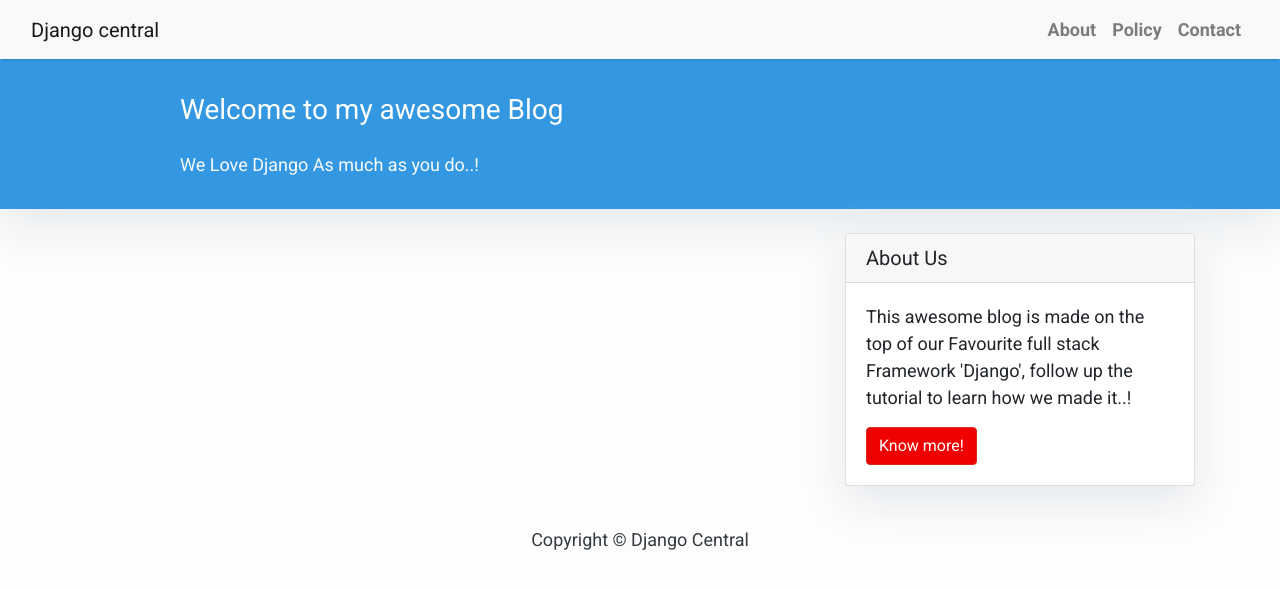
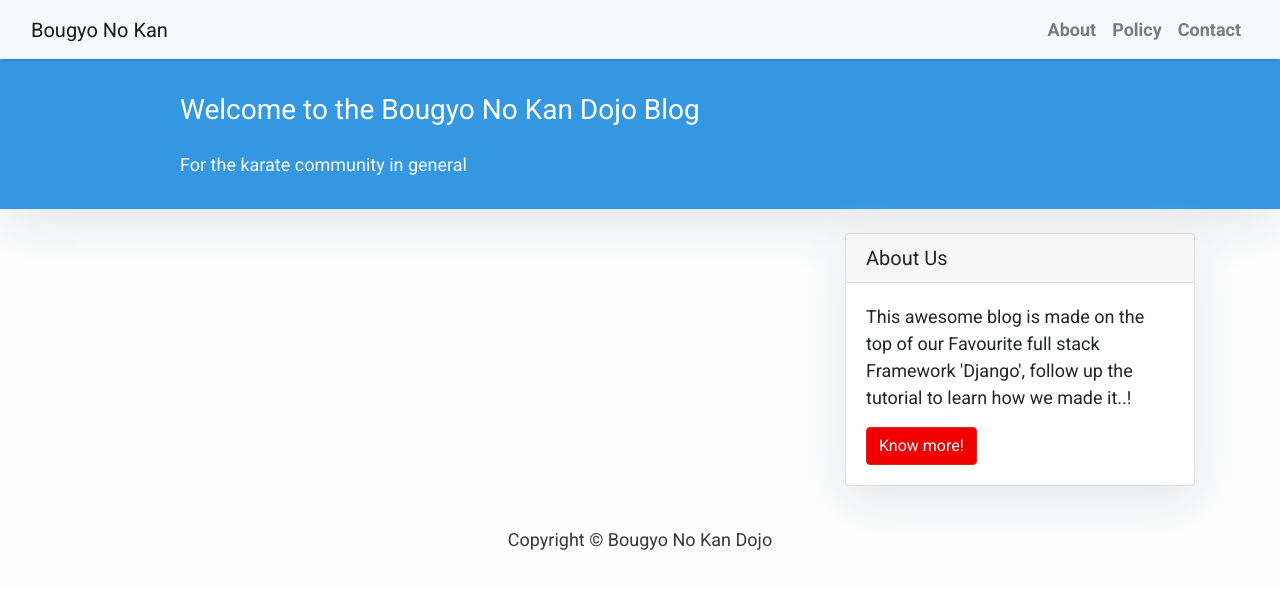
Before and after one commit to wseyler/ikyoshi_project, a Django app: page /blog/ in a window 1280 px wide. Shown: the top 589 px of the page. Run offline with Django 3.2, Linux system fonts and the light colour scheme; data that the repository does not hold is empty; some libraries are stand-ins or nearby versions.

Commit message:
Trying to get blogs working.

```diff
--- a/blog/templates/blog/base.html
+++ b/blog/templates/blog/base.html
@@ -2,7 +2,7 @@
 <html>
 
     <head>
-        <title>Django Central</title>
+        <title>Bougyo No Kan Dojo</title>
         <link href="https://fonts.googleapis.com/css?family=Roboto:400,700" rel="stylesheet">
         <meta name="google" content="notranslate" />
         <meta name="viewport" content="width=device-width, initial-scale=1" />
@@ -37,7 +37,7 @@
         <!-- Navigation -->
         <nav class="navbar navbar-expand-lg navbar-light bg-light shadow" id="mainNav">
             <div class="container-fluid">
-                <a class="navbar-brand" href="{% url 'home' %}">Django central</a>
+                <a class="navbar-brand" href="{% url 'home' %}">Bougyo No Kan</a>
                 <button class="navbar-toggler navbar-toggler-right" type="button" data-toggle="collapse" data-target="#navbarResponsive"
                     aria-controls="navbarResponsive" aria-expanded="false" aria-label="Toggle navigation">
                     <span class="navbar-toggler-icon"></span>
@@ -62,7 +62,7 @@
         {% endblock content %}
         <!-- Footer -->
         <footer class="py-3 bg-grey">
-            <p class="m-0 text-dark text-center ">Copyright &copy; Django Central</p>
+            <p class="m-0 text-dark text-center ">Copyright &copy; Bougyo No Kan Dojo</p>
         </footer>
     </body>
 
--- a/blog/templates/blog/index.html
+++ b/blog/templates/blog/index.html
@@ -22,8 +22,8 @@
         <div class="row">
             <div class=" col-md-8 col-md-10 mx-auto">
                 <div class="site-heading">
-                    <h3 class=" site-heading my-4 mt-3 text-white"> Welcome to my awesome Blog </h3>
-                    <p class="text-light">We Love Django As much as you do..! &nbsp
+                    <h3 class=" site-heading my-4 mt-3 text-white"> Welcome to the Bougyo No Kan Dojo Blog </h3>
+                    <p class="text-light">For the karate community in general &nbsp
                     </p>
                 </div>
             </div>
--- a/pages/templates/pages/base.html
+++ b/pages/templates/pages/base.html
@@ -8,7 +8,7 @@
       <link rel="stylesheet" type="text/css" href="{% static 'pages/style.css' %}">
   </head>
     <header>
-      <a href="{% url 'home' %}">Home</a> | <a href="{% url 'about' %}">About</a>
+      <a href="{% url 'home' %}">Home</a> | <a href="/blog">Blog</a> | <a href="{% url 'about' %}">About</a>
       {% if user.is_staff %}
         | <a href="/admin">Admin</a>
       {% endif %}
--- a/pages/templates/pages/loginuser.html
+++ b/pages/templates/pages/loginuser.html
@@ -1,8 +1,12 @@
+{% extends "pages/base.html" %}
 <h1>Login</h1>
 
 <h2>{{ error }}
+  {% block content %}
+
 <form method="POST">
   {% csrf_token %}
   {{ form.as_p }}
   <button type="submit">Login</button>
 </form>
+{% endblock %}
```
